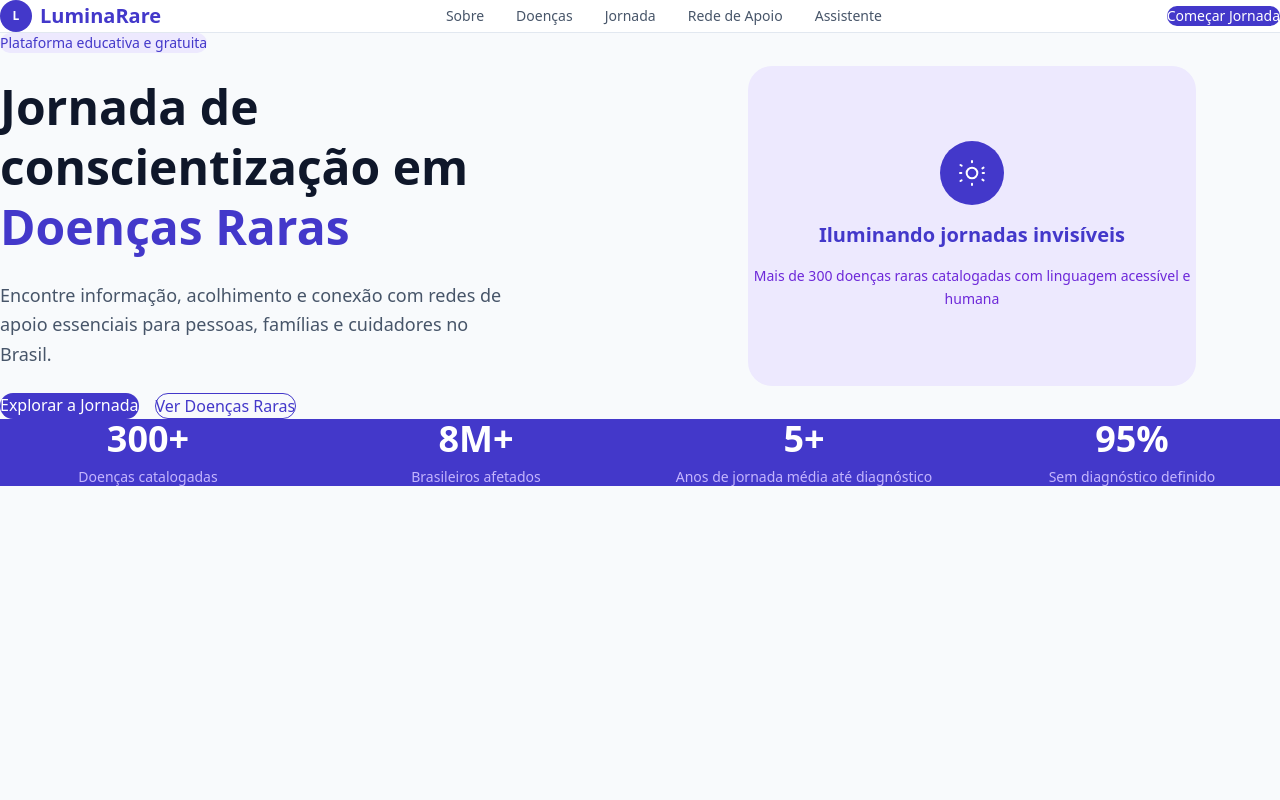
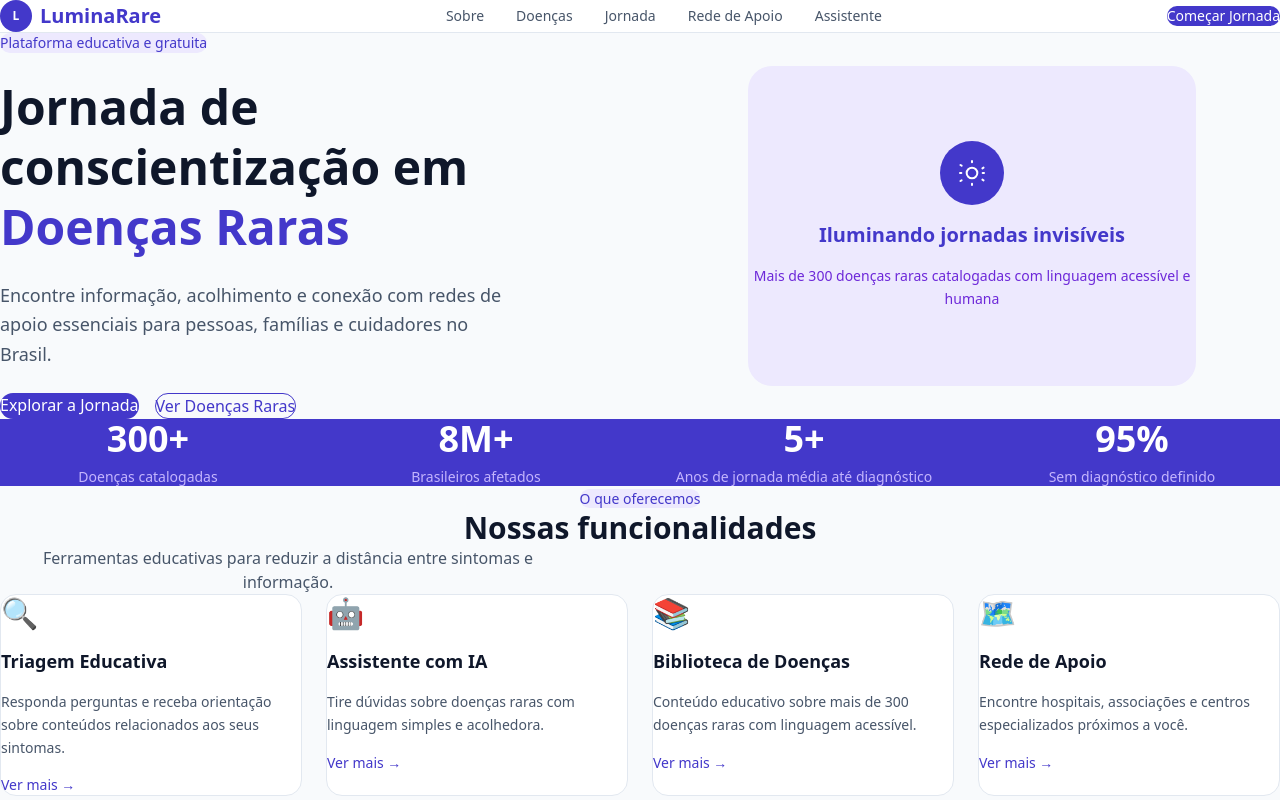
Before and after one commit to Gisele-Santana98/luminarare, a Next.js app: page / in a window 1280 px wide. Built offline with nearby package versions, Linux system fonts and the light colour scheme.

Commit message:
feat: add Features section with service cards

```diff
--- a/app/page.tsx
+++ b/app/page.tsx
@@ -1,6 +1,7 @@
 import Header from "@/components/layout/Header"
 import Hero from "@/components/layout/Hero"
 import Stats from "@/components/layout/Stats"
+import Features from "@/components/layout/Features"
 
 export default function Home() {
   return (
@@ -8,6 +9,7 @@ export default function Home() {
       <Header />
       <Hero />
       <Stats />
+      <Features />
     </main>
   )
 }
--- /dev/null
+++ b/components/layout/Features.tsx
@@ -0,0 +1,60 @@
+const features = [
+  {
+    icone: "🔍",
+    titulo: "Triagem Educativa",
+    descricao: "Responda perguntas e receba orientação sobre conteúdos relacionados aos seus sintomas.",
+  },
+  {
+    icone: "🤖",
+    titulo: "Assistente com IA",
+    descricao: "Tire dúvidas sobre doenças raras com linguagem simples e acolhedora.",
+  },
+  {
+    icone: "📚",
+    titulo: "Biblioteca de Doenças",
+    descricao: "Conteúdo educativo sobre mais de 300 doenças raras com linguagem acessível.",
+  },
+  {
+    icone: "🗺️",
+    titulo: "Rede de Apoio",
+    descricao: "Encontre hospitais, associações e centros especializados próximos a você.",
+  },
+]
+
+export default function Features() {
+  return (
+    <section id="doencas" className="py-20 px-6 bg-[#F8FAFC]">
+      <div className="max-w-7xl mx-auto">
+
+        <div className="text-center mb-12">
+          <span className="bg-[#EDE9FE] text-[#4338CA] text-sm font-medium px-4 py-1 rounded-full">
+            O que oferecemos
+          </span>
+          <h2 className="text-3xl font-bold text-[#0F172A] mt-4">
+            Nossas funcionalidades
+          </h2>
+          <p className="text-[#475569] mt-3 max-w-xl mx-auto">
+            Ferramentas educativas para reduzir a distância entre sintomas e informação.
+          </p>
+        </div>
+
+        <div className="grid grid-cols-1 sm:grid-cols-2 lg:grid-cols-4 gap-6">
+          {features.map((item) => (
+            <div
+              key={item.titulo}
+              className="bg-white rounded-2xl p-6 flex flex-col gap-4 border border-[#E2E8F0] hover:border-[#4338CA] hover:shadow-md transition-all"
+            >
+              <span className="text-3xl">{item.icone}</span>
+              <h3 className="text-[#0F172A] font-semibold text-lg">{item.titulo}</h3>
+              <p className="text-[#475569] text-sm leading-relaxed">{item.descricao}</p>
+              <a href="#" className="text-[#4338CA] text-sm font-medium mt-auto hover:underline">
+                Ver mais →
+              </a>
+            </div>
+          ))}
+        </div>
+
+      </div>
+    </section>
+  )
+}
```
